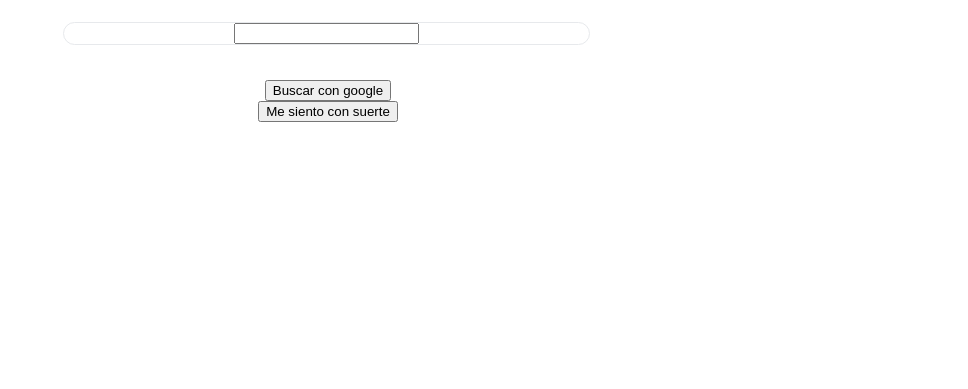
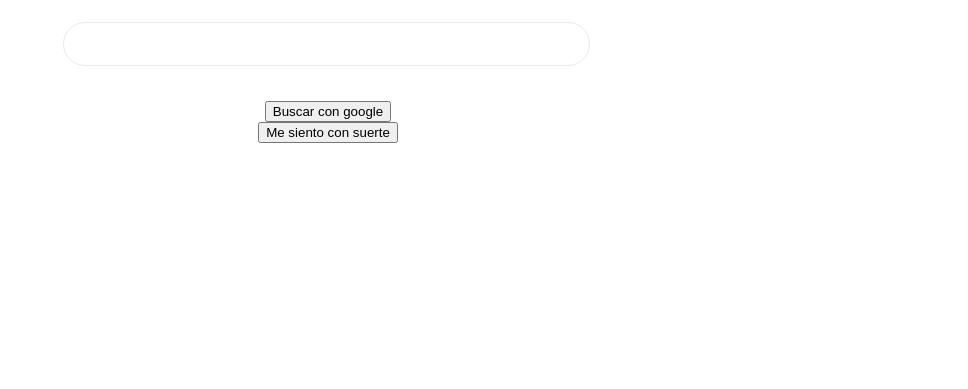
Before and after one commit to andresfmurciaz/googleClone-HTML_CSS, a plain HTML site: page index.html in a window 1280 px wide. Shown: the part 411-800 px from the top of the page, without its empty margins (312-1280 px from the left). Drawn offline with Linux system fonts and the light colour scheme.

Commit message:
hover input

```diff
--- a/css/main.css
+++ b/css/main.css
@@ -91,3 +91,17 @@
 align-items: center;
 
 }
+
+main .main-input input{
+width: 450px;
+height:  40px;
+border:none;
+outline: none;
+
+}
+
+/* esto es un fecto que cuando el cursor este arriba del alemento haga algo */
+main .main-input-container:hover{
+box-shadow: 0 1px 6px 0 #20212447;
+
+}
```
